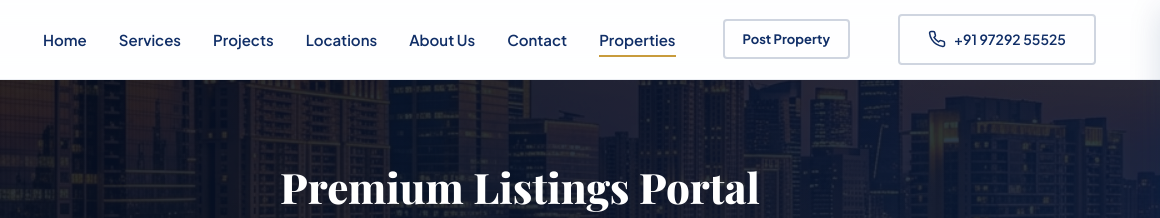
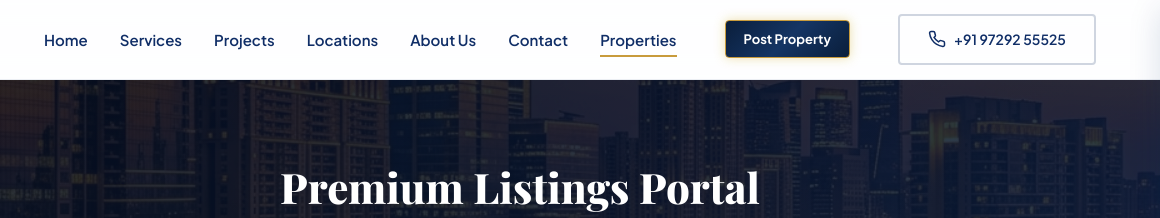
Before and after one commit to omnipushdigital-star/bbrealty, a website: page listings.html in a window 1280 px wide. Shown: the top 218 px of the page, 120-1280 px from the left. Drawn offline with nearby package versions, Linux system fonts and the light colour scheme; no server answers; a web font is replaced by a local one.

Commit message:
style: add premium gold pulse and shimmer flash effect to Post Property button

```diff
--- a/listings.css
+++ b/listings.css
@@ -1137,3 +1137,68 @@
         border-radius: 4px;
     }
 }
+
+/* Premium Gold Flashing/Pulsing Effect for Post Property Button */
+.btn-premium-flash {
+    position: relative;
+    overflow: hidden;
+    background: linear-gradient(135deg, #0a1e3b 0%, #153564 50%, #0a1e3b 100%) !important;
+    border: 1.5px solid var(--secondary-color) !important;
+    color: #ffffff !important;
+    box-shadow: 0 0 10px rgba(212, 175, 55, 0.2);
+    animation: goldPulse 2.5s infinite ease-in-out;
+    transition: all 0.3s ease;
+}
+
+.btn-premium-flash:hover {
+    transform: translateY(-2px);
+    box-shadow: 0 5px 15px rgba(212, 175, 55, 0.5) !important;
+    background: var(--secondary-color) !important;
+    color: #0c1a30 !important;
+    border-color: var(--secondary-color) !important;
+}
+
+/* Premium shimmer sweeping across the button */
+.btn-premium-flash::after {
+    content: '';
+    position: absolute;
+    top: -50%;
+    left: -60%;
+    width: 30%;
+    height: 200%;
+    background: linear-gradient(
+        to right,
+        rgba(255, 255, 255, 0) 0%,
+        rgba(255, 255, 255, 0.35) 50%,
+        rgba(255, 255, 255, 0) 100%
+    );
+    transform: rotate(25deg);
+    animation: goldShimmer 4s infinite linear;
+}
+
+@keyframes goldPulse {
+    0% {
+        box-shadow: 0 0 6px rgba(212, 175, 55, 0.2);
+        border-color: rgba(212, 175, 55, 0.4) !important;
+    }
+    50% {
+        box-shadow: 0 0 16px rgba(212, 175, 55, 0.65);
+        border-color: rgba(212, 175, 55, 1) !important;
+    }
+    100% {
+        box-shadow: 0 0 6px rgba(212, 175, 55, 0.2);
+        border-color: rgba(212, 175, 55, 0.4) !important;
+    }
+}
+
+@keyframes goldShimmer {
+    0% {
+        left: -150%;
+    }
+    25% {
+        left: 150%;
+    }
+    100% {
+        left: 150%;
+    }
+}
--- a/listings.html
+++ b/listings.html
@@ -39,7 +39,7 @@
             </nav>
 
             <div class="nav-actions">
-                <button class="btn btn-navy-outline nav-call-btn" id="btnShowPublicAddModal" style="padding: 10px 18px; font-size: 13px; font-weight:700;">Post Property</button>
+                <button class="btn btn-navy-outline nav-call-btn btn-premium-flash" id="btnShowPublicAddModal" style="padding: 10px 18px; font-size: 13px; font-weight:700;">Post Property</button>
                 <!-- Admin Lock button -->
                 <button class="admin-lock-btn" id="adminLockBtn" title="Admin Console Access">
                     <svg fill="none" viewBox="0 0 24 24" stroke="currentColor" stroke-width="2.2">
```
